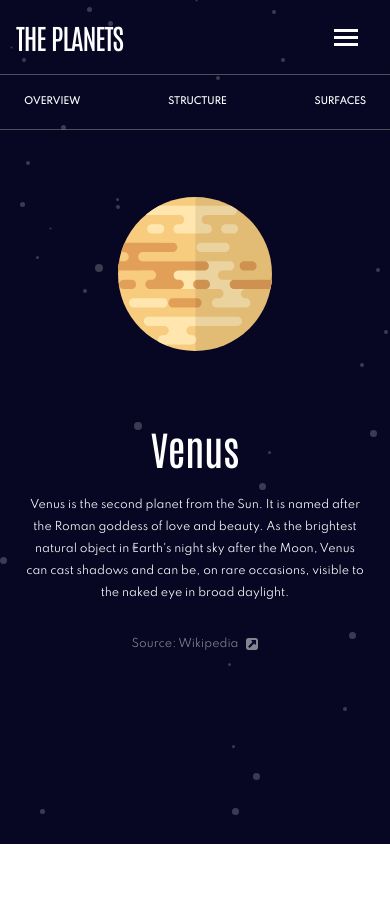
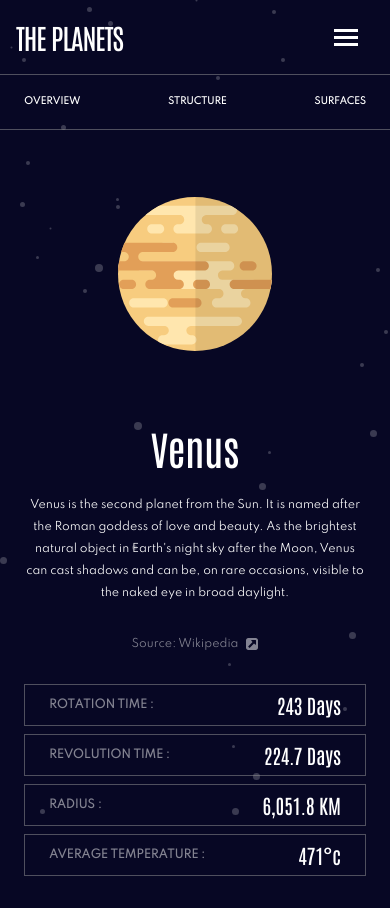
Before and after one commit to DLBY/planets-fact-site, a React (Vite) app: page /venus in a window 390 px wide. Before the commit the page ends 844 px from the top, so only its background shows below. Built offline with nearby package versions, Linux system fonts and the light colour scheme.

Commit message:
Feat (mobile only) : - Add info component - Add first planet screen

```diff
--- /dev/null
+++ b/src/components/FramedInfo/FramedInfo.tsx
@@ -0,0 +1,8 @@
+export const FramedInfo = ({ children, title }: { children: React.ReactNode; title: string }) => {
+  return (
+    <div className="flex lg:flex-col justify-between items-center border border-gray-secondary/50 py-[9px] px-6 container">
+      <p className="text-xs uppercase font-bold text-gray">{title} :</p>
+      {children}
+    </div>
+  );
+};
--- /dev/null
+++ b/src/components/Planet/PlanetDetails.tsx
@@ -0,0 +1,29 @@
+import { PlanetProps } from '@/data/dataType';
+import { FramedInfo } from '..';
+
+export const PlanetDetails = ({ planetData }: { planetData: PlanetProps }) => {
+  return (
+    <section className="flex flex-col justify-between items-center my-8 px-6 gap-2">
+      <FramedInfo title="Rotation Time">
+        <p className="text-xl font-serif font-medium leading-medium text-center ">
+          {planetData.rotation}
+        </p>
+      </FramedInfo>
+      <FramedInfo title="Revolution Time">
+        <p className="text-xl font-medium font-serif leading-medium text-center">
+          {planetData.revolution}
+        </p>
+      </FramedInfo>
+      <FramedInfo title="Radius">
+        <p className="text-xl font-medium font-serif leading-medium text-center">
+          {planetData.radius}
+        </p>
+      </FramedInfo>
+      <FramedInfo title="Average Temperature">
+        <p className="text-xl font-medium font-serif leading-medium text-center">
+          {planetData.temperature}
+        </p>
+      </FramedInfo>
+    </section>
+  );
+};
--- a/src/components/index.ts
+++ b/src/components/index.ts
@@ -4,7 +4,9 @@ export { Navbar } from './Navbar/Navbar';
 export { Tabs } from './Planet/Tabs';
 export { PlanetInfo } from './Planet/PlanetInfo';
 export { PlanetImage } from './Planet/PlanetImage';
+export { PlanetDetails } from './Planet/PlanetDetails';
 export { Image } from './Image/Image';
+export { FramedInfo } from './FramedInfo/FramedInfo';
 
 // Hooks
 export { useToggleMenu } from './Navbar/useToggleMenu';
--- a/src/pages/Planet/Planet.tsx
+++ b/src/pages/Planet/Planet.tsx
@@ -1,5 +1,11 @@
-import React from 'react';
-import { Navbar, PlanetImage, PlanetInfo, Tabs, Wrapper } from '../../components/index';
+import {
+  Navbar,
+  PlanetDetails,
+  PlanetImage,
+  PlanetInfo,
+  Tabs,
+  Wrapper,
+} from '../../components/index';
 import { PlanetProps } from '../../data/dataType';
 
 export const Planet = ({ planetData }: { planetData: PlanetProps }) => {
@@ -9,6 +15,7 @@ export const Planet = ({ planetData }: { planetData: PlanetProps }) => {
       <Tabs />
       <PlanetImage planetData={planetData} />
       <PlanetInfo planetData={planetData} />
+      <PlanetDetails planetData={planetData} />
     </Wrapper>
   );
 };
```
